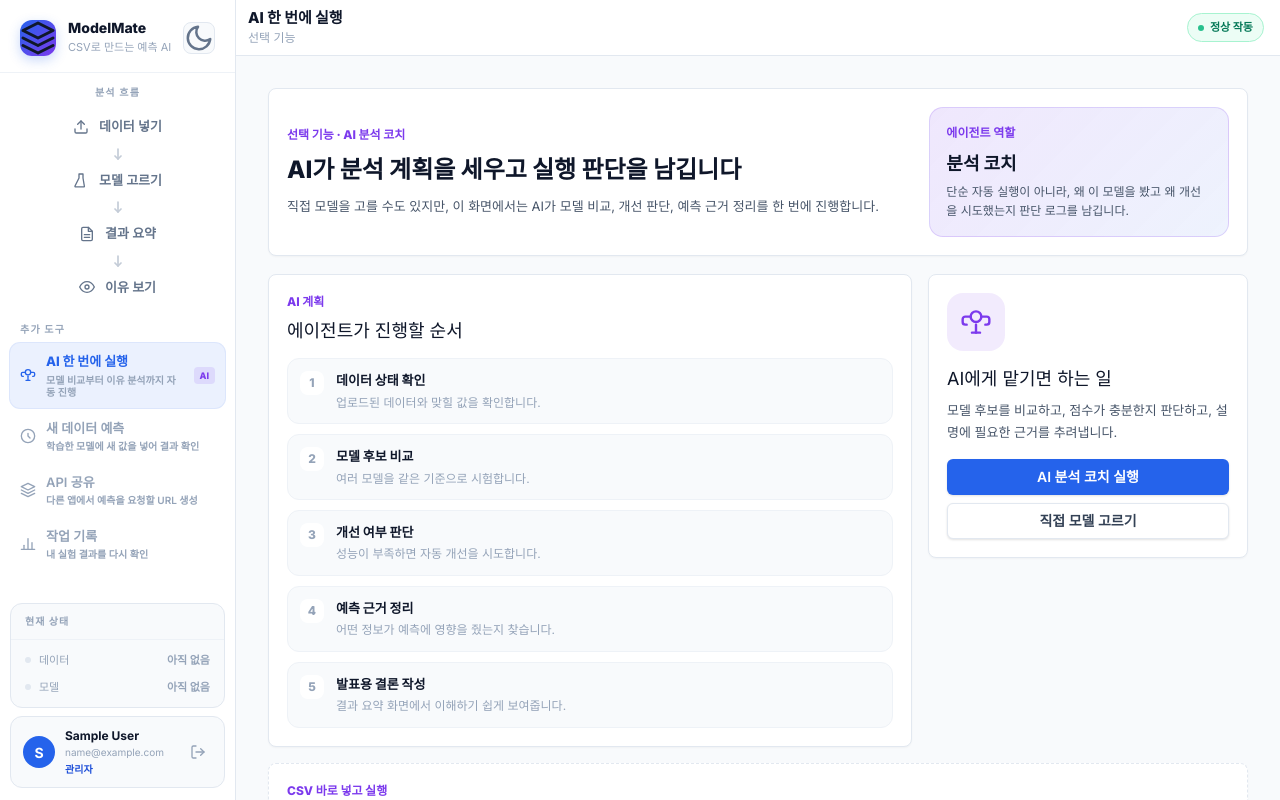
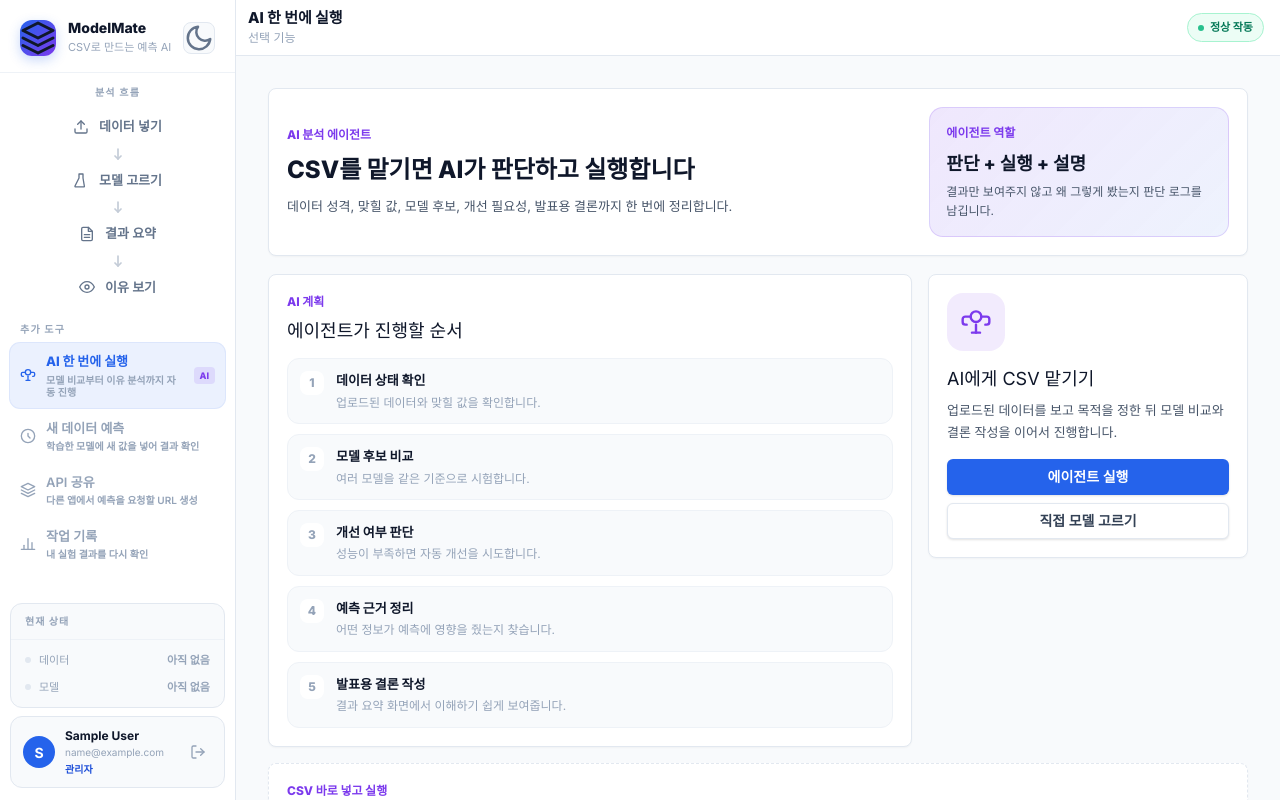
Before and after one commit to ohsewool/-, a React (Vite) app in the folder frontend/: page /agent in a window 1280 px wide. Built offline with nearby package versions, Linux system fonts and the light colour scheme; no server answers; sample sign-in values are in the browser's storage.

Commit message:
feat: make agent briefing feel autonomous

```diff
--- a/frontend/src/components/agent/AgentDecisionBoard.jsx
+++ b/frontend/src/components/agent/AgentDecisionBoard.jsx
@@ -3,7 +3,7 @@ import { formatScore } from './AgentUtils'
 export default function AgentDecisionBoard({ decision }) {
   return (
     <div className="card">
-      <p style={{ fontSize: 12, fontWeight: 900, color: '#2563eb', margin: '0 0 6px' }}>AI 결정</p>
+      <p style={{ fontSize: 12, fontWeight: 900, color: '#2563eb', margin: '0 0 6px' }}>추천 결과</p>
       <h2 style={{ fontSize: 20, color: 'var(--text)', margin: '0 0 14px' }}>{decision.title}</h2>
       <div style={{ display: 'grid', gridTemplateColumns: 'repeat(3, minmax(0, 1fr))', gap: 10, marginBottom: 14 }}>
         <MiniScore label="추천 모델" value={decision.model} text />
@@ -11,7 +11,7 @@ export default function AgentDecisionBoard({ decision }) {
         <MiniScore label="개선 판단" value={decision.tuning} text />
       </div>
       <div style={{ padding: 14, borderRadius: 12, border: '1px solid rgba(37,99,235,0.16)', background: 'rgba(37,99,235,0.06)' }}>
-        <p style={{ fontSize: 13, fontWeight: 850, color: 'var(--text)', margin: '0 0 6px' }}>다음 행동</p>
+        <p style={{ fontSize: 13, fontWeight: 850, color: 'var(--text)', margin: '0 0 6px' }}>에이전트의 다음 제안</p>
         <p style={{ fontSize: 13, color: 'var(--text-2)', lineHeight: 1.6, margin: 0 }}>{decision.next}</p>
       </div>
     </div>
--- a/frontend/src/components/agent/AgentHero.jsx
+++ b/frontend/src/components/agent/AgentHero.jsx
@@ -2,19 +2,19 @@ export default function AgentHero() {
   return (
     <section className="card" style={{ display: 'grid', gridTemplateColumns: 'minmax(0, 1.35fr) minmax(280px, 0.65fr)', gap: 20, alignItems: 'center', marginBottom: 18 }}>
       <div>
-        <p style={{ fontSize: 12, fontWeight: 850, color: '#7c3aed', margin: '0 0 8px' }}>선택 기능 · AI 분석 코치</p>
+        <p style={{ fontSize: 12, fontWeight: 850, color: '#7c3aed', margin: '0 0 8px' }}>AI 분석 에이전트</p>
         <h1 style={{ fontSize: 24, fontWeight: 950, margin: '0 0 8px', color: 'var(--text)', letterSpacing: 0 }}>
-          AI가 분석 계획을 세우고 실행 판단을 남깁니다
+          CSV를 맡기면 AI가 판단하고 실행합니다
         </h1>
         <p style={{ fontSize: 13, lineHeight: 1.65, color: 'var(--text-2)', margin: 0 }}>
-          직접 모델을 고를 수도 있지만, 이 화면에서는 AI가 모델 비교, 개선 판단, 예측 근거 정리를 한 번에 진행합니다.
+          데이터 성격, 맞힐 값, 모델 후보, 개선 필요성, 발표용 결론까지 한 번에 정리합니다.
         </p>
       </div>
       <div style={{ borderRadius: 14, padding: 16, background: 'linear-gradient(135deg, rgba(124,58,237,0.12), rgba(37,99,235,0.08))', border: '1px solid rgba(124,58,237,0.18)' }}>
         <p style={{ fontSize: 12, fontWeight: 900, color: '#7c3aed', margin: '0 0 8px' }}>에이전트 역할</p>
-        <p style={{ fontSize: 18, fontWeight: 900, color: 'var(--text)', margin: '0 0 6px' }}>분석 코치</p>
+        <p style={{ fontSize: 18, fontWeight: 900, color: 'var(--text)', margin: '0 0 6px' }}>판단 + 실행 + 설명</p>
         <p style={{ fontSize: 12, lineHeight: 1.55, color: 'var(--text-2)', margin: 0 }}>
-          단순 자동 실행이 아니라, 왜 이 모델을 봤고 왜 개선을 시도했는지 판단 로그를 남깁니다.
+          결과만 보여주지 않고 왜 그렇게 봤는지 판단 로그를 남깁니다.
         </p>
       </div>
     </section>
--- /dev/null
+++ b/frontend/src/components/agent/AgentMissionBrief.jsx
@@ -0,0 +1,43 @@
+export default function AgentMissionBrief({ insights, decision }) {
+  if (!insights) return null
+  const rows = [
+    ['데이터 성격', insights.domain || '도메인 확인 필요', insights.target_reason || '컬럼 구조를 보고 데이터 의미를 판단했습니다.'],
+    ['예측 목적', insights.target_label || '목적 확인 필요', `${insights.target_label || '예측 문제'}로 보고 모델 비교를 진행했습니다.`],
+    ['모델 선택', decision?.model || '-', insights.model_reason || '검증 점수를 기준으로 추천 모델을 골랐습니다.'],
+  ]
+
+  return (
+    <div className="card" style={{ border: '1px solid rgba(37,99,235,0.18)', background: 'linear-gradient(135deg, rgba(37,99,235,0.06), rgba(5,150,105,0.04))' }}>
+      <div style={{ display: 'flex', justifyContent: 'space-between', gap: 14, alignItems: 'flex-start', marginBottom: 14 }}>
+        <div>
+          <p style={{ fontSize: 12, fontWeight: 900, color: '#2563eb', margin: '0 0 5px' }}>AI 에이전트 브리핑</p>
+          <h2 style={{ fontSize: 20, color: 'var(--text)', margin: 0 }}>제가 이 데이터를 이렇게 처리했습니다</h2>
+        </div>
+        <span className="badge badge-green" style={{ fontSize: 10 }}>자동 판단</span>
+      </div>
+
+      <div style={{ display: 'grid', gridTemplateColumns: 'repeat(auto-fit, minmax(230px, 1fr))', gap: 10, marginBottom: 14 }}>
+        {rows.map(([label, title, body]) => (
+          <div key={label} style={{ borderRadius: 12, padding: 13, background: 'var(--surface)', border: '1px solid var(--border-sub)' }}>
+            <p style={{ margin: '0 0 6px', fontSize: 11, fontWeight: 900, color: 'var(--text-label)' }}>{label}</p>
+            <p style={{ margin: '0 0 7px', fontSize: 15, fontWeight: 900, color: 'var(--text)' }}>{title}</p>
+            <p style={{ margin: 0, fontSize: 12, lineHeight: 1.55, color: 'var(--text-2)' }}>{body}</p>
+          </div>
+        ))}
+      </div>
+
+      <div style={{ display: 'grid', gridTemplateColumns: 'minmax(0, 1fr) minmax(220px, 0.55fr)', gap: 10 }}>
+        <div style={{ borderRadius: 12, padding: 14, background: 'rgba(37,99,235,0.08)', border: '1px solid rgba(37,99,235,0.16)' }}>
+          <p style={{ margin: '0 0 6px', fontSize: 12, fontWeight: 900, color: '#2563eb' }}>발표에서 말할 결론</p>
+          <p style={{ margin: 0, fontSize: 13, lineHeight: 1.65, color: 'var(--text)' }}>{insights.presentation_conclusion}</p>
+        </div>
+        <div style={{ borderRadius: 12, padding: 14, background: 'rgba(245,158,11,0.08)', border: '1px solid rgba(245,158,11,0.18)' }}>
+          <p style={{ margin: '0 0 6px', fontSize: 12, fontWeight: 900, color: '#b45309' }}>주의 판단</p>
+          <p style={{ margin: 0, fontSize: 13, lineHeight: 1.6, color: 'var(--text)' }}>
+            {(insights.risk_notes || ['현재 흐름에서는 큰 위험 신호가 보이지 않습니다.'])[0]}
+          </p>
+        </div>
+      </div>
+    </div>
+  )
+}
--- a/frontend/src/components/agent/AgentResultPanel.jsx
+++ b/frontend/src/components/agent/AgentResultPanel.jsx
@@ -2,12 +2,14 @@ import { Badge } from '../ui/badge'
 import { Button } from '../ui/button'
 import AgentInsightCards from '../AgentInsightCards'
 import AgentDecisionBoard from './AgentDecisionBoard'
+import AgentMissionBrief from './AgentMissionBrief'
 import AgentPlanBoard, { AGENT_PLAN } from './AgentPlanBoard'
 import AgentStepCard from './AgentStepCard'
 
 export default function AgentResultPanel({ result, steps, decision, onReport, onXai }) {
   return (
     <div style={{ display: 'grid', gap: 16 }}>
+      <AgentMissionBrief insights={result.agent_insights} decision={decision} />
       <div style={{ display: 'grid', gridTemplateColumns: 'minmax(0, 0.9fr) minmax(0, 1.1fr)', gap: 16, alignItems: 'start' }}>
         <AgentPlanBoard activeIndex={AGENT_PLAN.length} completed />
         <AgentDecisionBoard decision={decision} />
--- a/frontend/src/components/agent/AgentStartPanel.jsx
+++ b/frontend/src/components/agent/AgentStartPanel.jsx
@@ -10,12 +10,12 @@ export default function AgentStartPanel({ fileRef, dragging, setDragging, onFile
         <div style={{ width: 58, height: 58, borderRadius: 16, display: 'grid', placeItems: 'center', background: 'rgba(124,58,237,0.1)', color: '#7c3aed', marginBottom: 14 }}>
           <AgentIcon />
         </div>
-        <h2 style={{ fontSize: 18, color: 'var(--text)', margin: '0 0 8px' }}>AI에게 맡기면 하는 일</h2>
+        <h2 style={{ fontSize: 18, color: 'var(--text)', margin: '0 0 8px' }}>AI에게 CSV 맡기기</h2>
         <p style={{ fontSize: 13, color: 'var(--text-2)', lineHeight: 1.65, margin: '0 0 16px' }}>
-          모델 후보를 비교하고, 점수가 충분한지 판단하고, 설명에 필요한 근거를 추려냅니다.
+          업로드된 데이터를 보고 목적을 정한 뒤 모델 비교와 결론 작성을 이어서 진행합니다.
         </p>
         <div style={{ display: 'grid', gap: 8 }}>
-          <Button onClick={onRun}>AI 분석 코치 실행</Button>
+          <Button onClick={onRun}>에이전트 실행</Button>
           <Button onClick={onManual} variant="secondary">직접 모델 고르기</Button>
         </div>
       </div>
```
Also changed, not shown: 2 other files (tests, documents, lock files or other folders).
